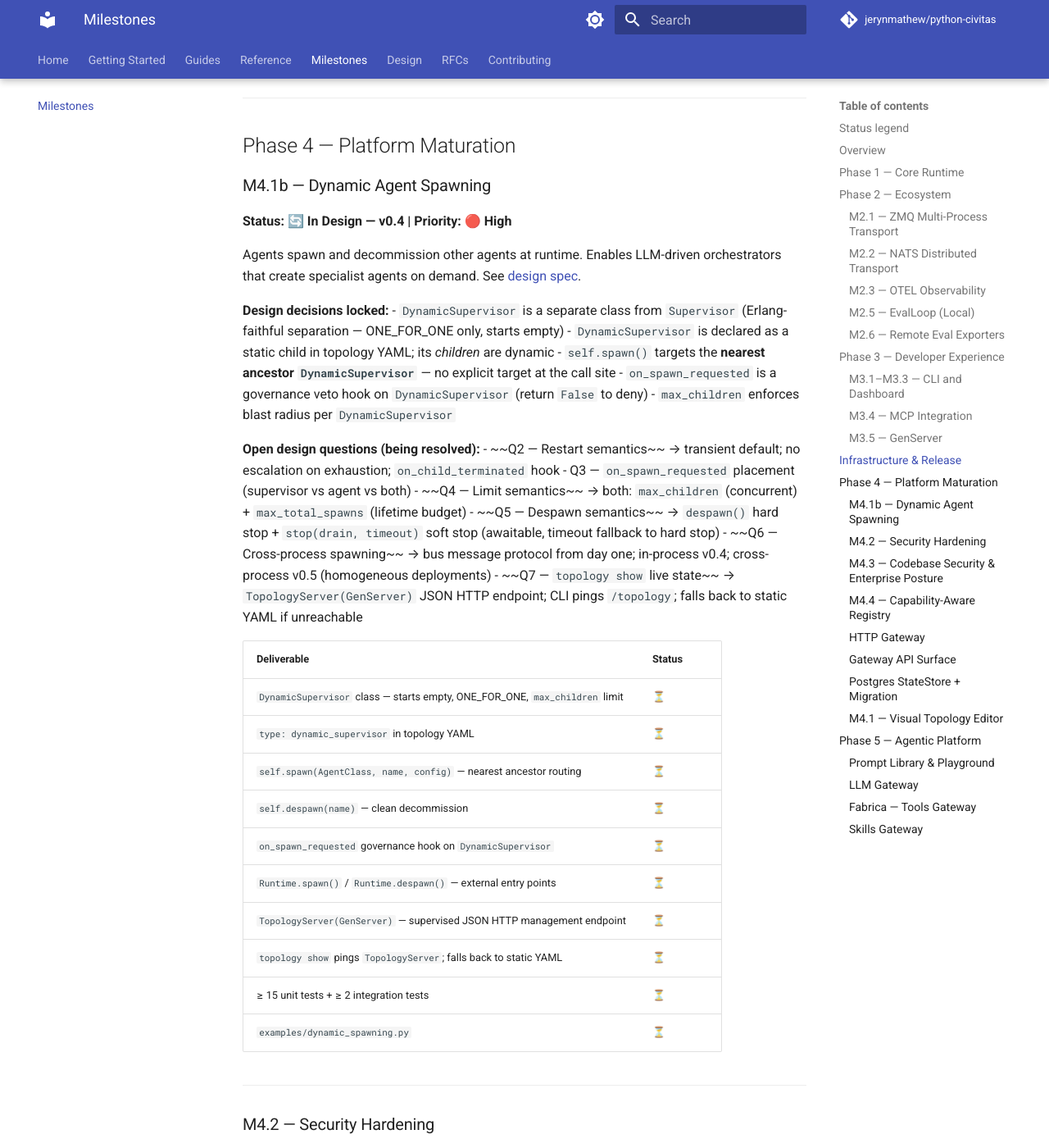
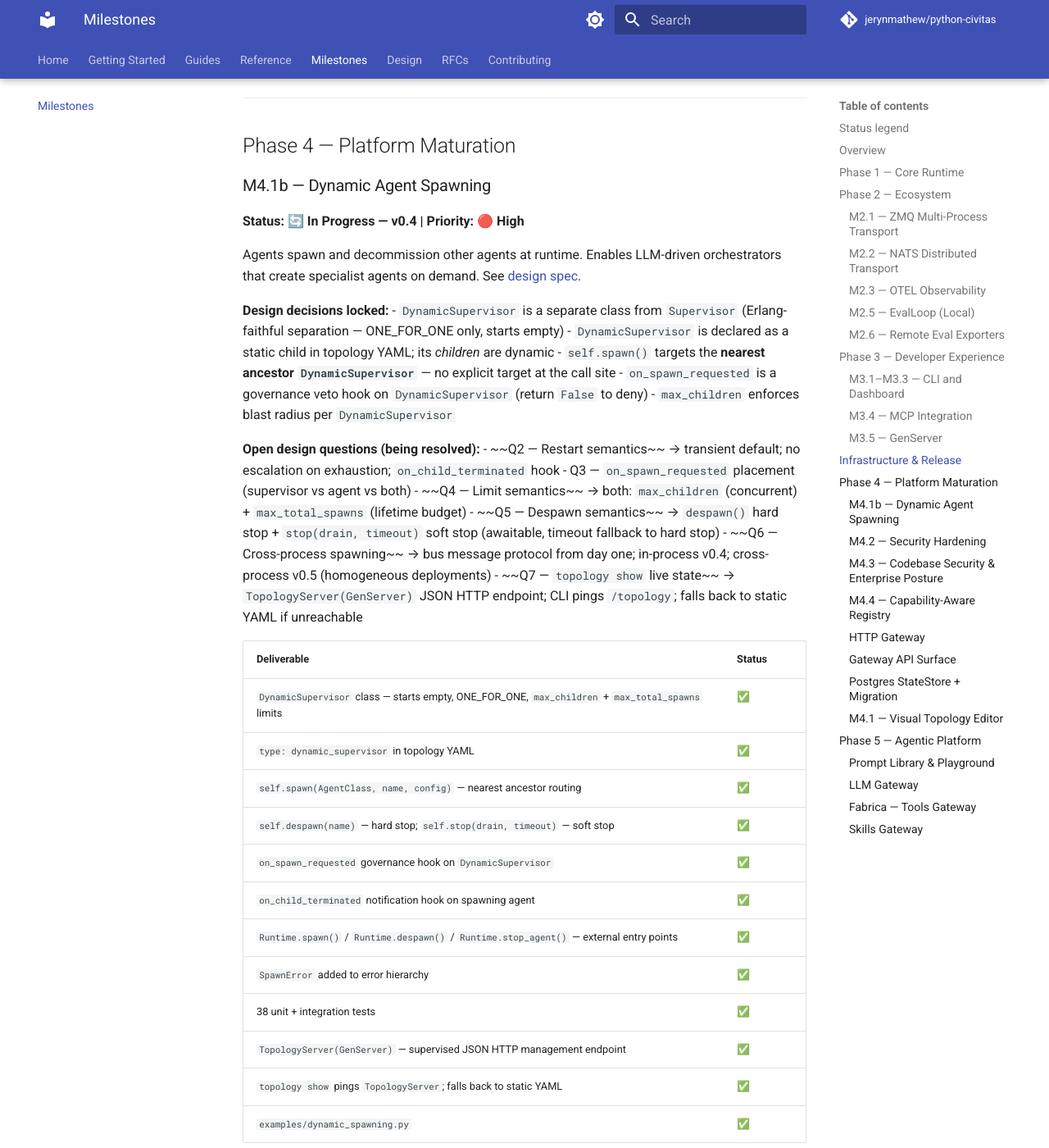
Before and after one commit to jerynmathew/python-civitas, an MkDocs documentation site: the page built from docs/milestones.md, in a window 1280 px wide and 1400 px high, scrolled down 12658 px. Shown: the whole window at 82% size. Built offline with MkDocs 1.6.1 and Material for MkDocs 9.7.7, drawn with Linux system fonts in a browser that asks for light colours; comment, search, counter and statistics services are not loaded; some of the changed text lies outside the part shown.

```diff
--- a/docs/milestones.md
+++ b/docs/milestones.md
@@ -382,7 +382,7 @@
 
 ### M4.1b — Dynamic Agent Spawning
 
-**Status: 🔄 In Design — v0.4 | Priority: 🔴 High**
+**Status: 🔄 In Progress — v0.4 | Priority: 🔴 High**
 
 Agents spawn and decommission other agents at runtime. Enables LLM-driven orchestrators that create specialist agents on demand. See [design spec](design/dynamic-spawning.md).
 
@@ -403,16 +403,18 @@
 
 | Deliverable | Status |
 |-------------|--------|
-| `DynamicSupervisor` class — starts empty, ONE_FOR_ONE, `max_children` limit | ⏳ |
-| `type: dynamic_supervisor` in topology YAML | ⏳ |
-| `self.spawn(AgentClass, name, config)` — nearest ancestor routing | ⏳ |
-| `self.despawn(name)` — clean decommission | ⏳ |
-| `on_spawn_requested` governance hook on `DynamicSupervisor` | ⏳ |
-| `Runtime.spawn()` / `Runtime.despawn()` — external entry points | ⏳ |
-| `TopologyServer(GenServer)` — supervised JSON HTTP management endpoint | ⏳ |
-| `topology show` pings `TopologyServer`; falls back to static YAML | ⏳ |
-| ≥ 15 unit tests + ≥ 2 integration tests | ⏳ |
-| `examples/dynamic_spawning.py` | ⏳ |
+| `DynamicSupervisor` class — starts empty, ONE_FOR_ONE, `max_children` + `max_total_spawns` limits | ✅ |
+| `type: dynamic_supervisor` in topology YAML | ✅ |
+| `self.spawn(AgentClass, name, config)` — nearest ancestor routing | ✅ |
+| `self.despawn(name)` — hard stop; `self.stop(drain, timeout)` — soft stop | ✅ |
+| `on_spawn_requested` governance hook on `DynamicSupervisor` | ✅ |
+| `on_child_terminated` notification hook on spawning agent | ✅ |
+| `Runtime.spawn()` / `Runtime.despawn()` / `Runtime.stop_agent()` — external entry points | ✅ |
+| `SpawnError` added to error hierarchy | ✅ |
+| 38 unit + integration tests | ✅ |
+| `TopologyServer(GenServer)` — supervised JSON HTTP management endpoint | ✅ |
+| `topology show` pings `TopologyServer`; falls back to static YAML | ✅ |
+| `examples/dynamic_spawning.py` | ✅ |
 
 ---
 
```
Also changed, not shown: other parts of docs/milestones.md (+1 -1 lines).
